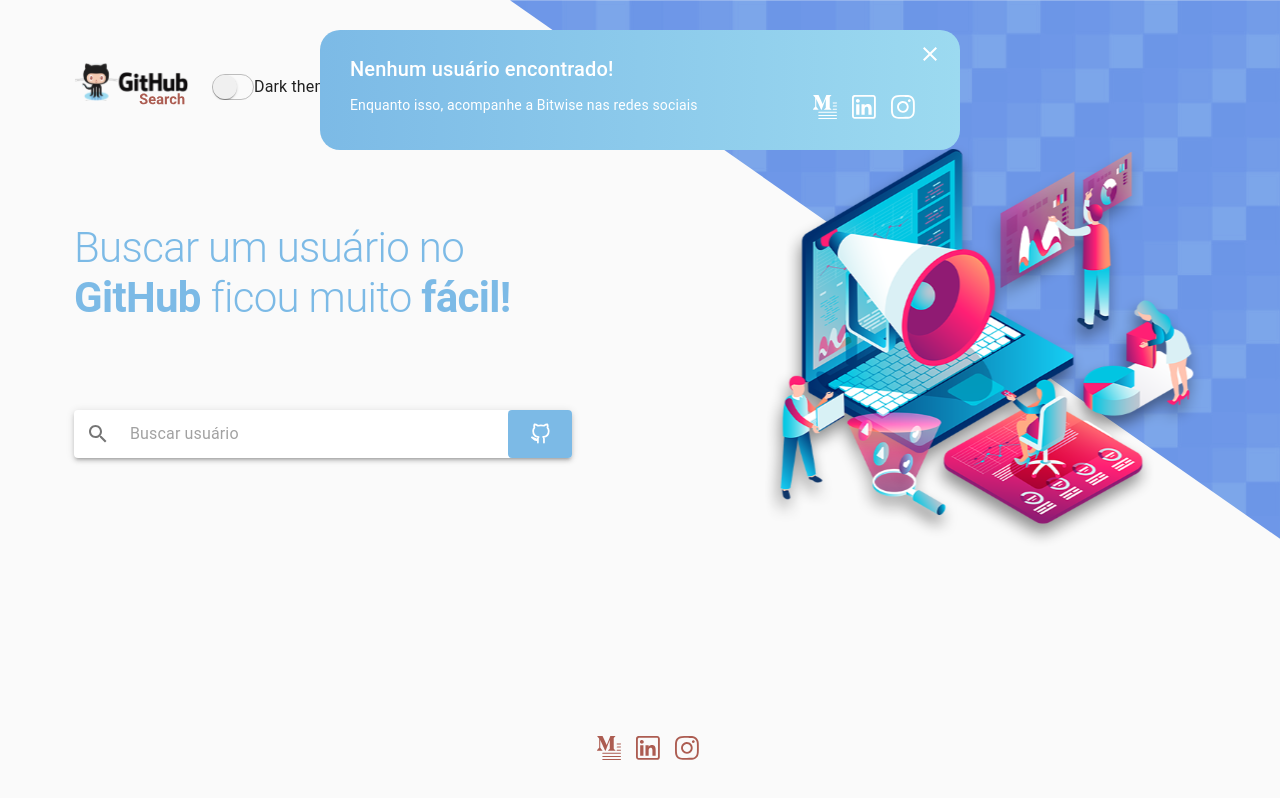
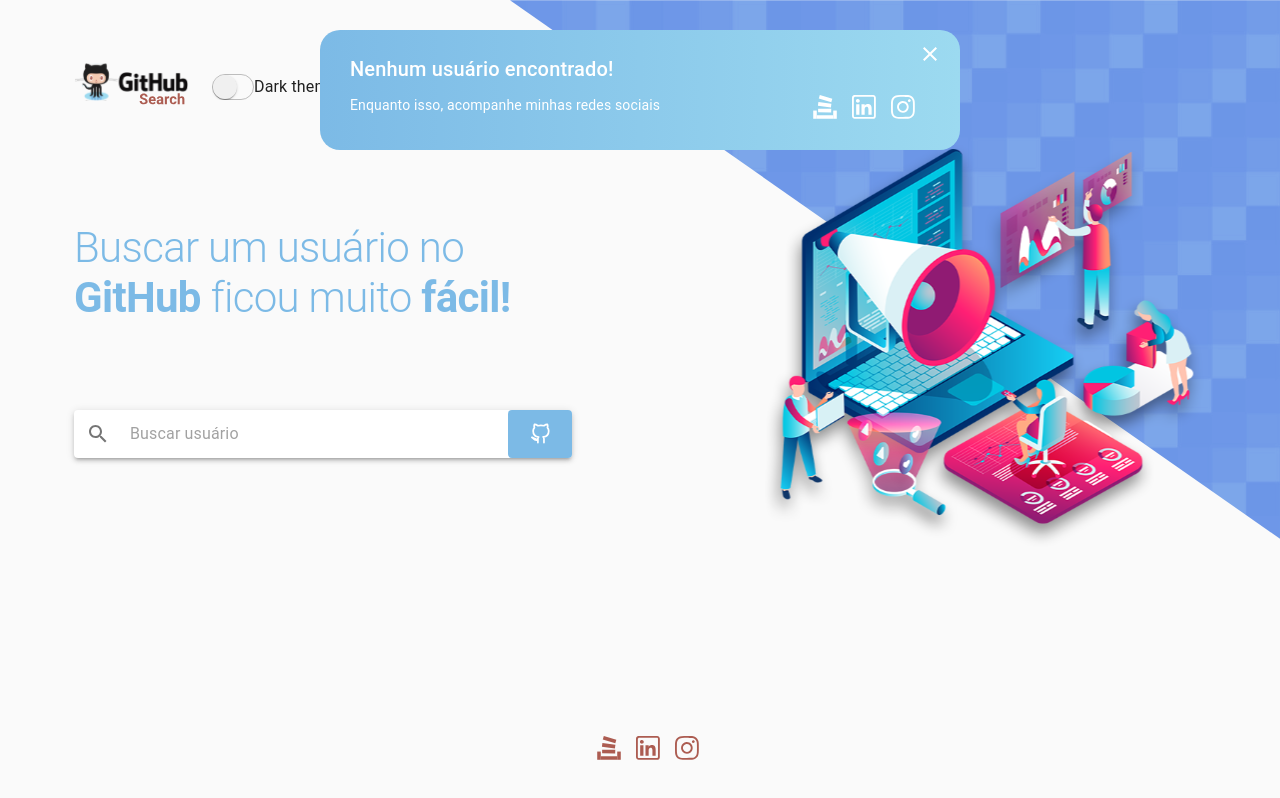
Before and after one commit to bitwise-technology/front-end-test, a Next.js app: page / in a window 1280 px wide. Both pictures are taken after a click on the button 98 px from the left and 433 px from the top of the page. Built offline with nearby package versions, Linux system fonts and the light colour scheme; no server answers; a web font is replaced by a local one.

Commit message:
theme change introduction update

```diff
--- a/public/nprogress.css
+++ b/public/nprogress.css
@@ -4,7 +4,7 @@
   }
 
   #nprogress .bar {
-    background: #A51C92;
+    background: #7CBAE6;
 
     position: fixed;
     z-index: 1031;
@@ -22,7 +22,7 @@
     right: 0px;
     width: 100px;
     height: 100%;
-    box-shadow: 0 0 10px #A51C92, 0 0 5px #A51C92;
+    box-shadow: 0 0 10px #7CBAE6, 0 0 5px #7CBAE6;
     opacity: 1;
 
     -webkit-transform: rotate(3deg) translate(0px, -4px);
@@ -45,8 +45,8 @@
     box-sizing: border-box;
 
     border: solid 2px transparent;
-    border-top-color: #A51C92;
-    border-left-color: #A51C92;
+    border-top-color: #7CBAE6;
+    border-left-color: #7CBAE6;
     border-radius: 50%;
 
     -webkit-animation: nprogress-spinner 400ms linear infinite;
--- a/src/components/ModalAlert/index.tsx
+++ b/src/components/ModalAlert/index.tsx
@@ -32,7 +32,7 @@ function ModalAlert() {
         <Grid>
           <Grid container direction='row' className={classes.divTextModal}>
             <Typography variant='body2'>
-              Enquanto isso, acompanhe a Bitwise nas redes sociais
+              Enquanto isso, acompanhe minhas redes sociais
             </Typography>
             <Social className={classes.socialModal} white />
           </Grid>
--- a/src/components/Social/index.tsx
+++ b/src/components/Social/index.tsx
@@ -2,8 +2,8 @@ import React from 'react'
 import Link from 'next/link'
 import Image from 'next/image'
 
-import Mediun from '@assets/images/icons/mediun.svg'
-import MediunWhite from '@assets/images/icons/mediunWhite.svg'
+import stack from '@assets/images/icons/stack.svg'
+import stackWhite from '@assets/images/icons/stackWhite.svg'
 import In from '@assets/images/icons/in.svg'
 import InWhite from '@assets/images/icons/inWhite.svg'
 import Insta from '@assets/images/icons/insta.svg'
@@ -21,9 +21,9 @@ function Social({className, white}: PropsSocial) {
   return (
     <Grid container direction='row' justifyContent='center' className={className}>
       <Grid item className={classes.iconSocial}>
-        <Link href='https://medium.com/@gersondantas_533'>
+        <Link href='https://stackoverflow.com/users/15898985/gerson-dantas'>
           <a target='_blank'>
-            <Image src={white ? MediunWhite : Mediun} height='24' width='24' alt='linkedin icon'/>
+            <Image src={white ? stackWhite : stack} height='24' width='24' alt='linkedin icon'/>
           </a>
         </Link>
       </Grid>
```
Also changed, not shown: src/assets/images/icons/stack.svg (added), src/assets/images/icons/stackWhite.svg (added).
